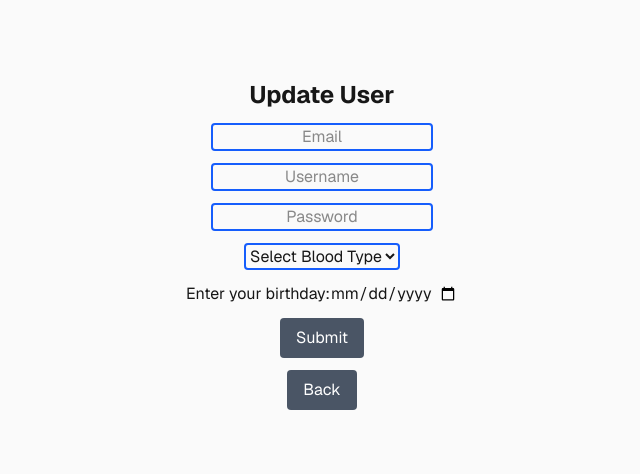
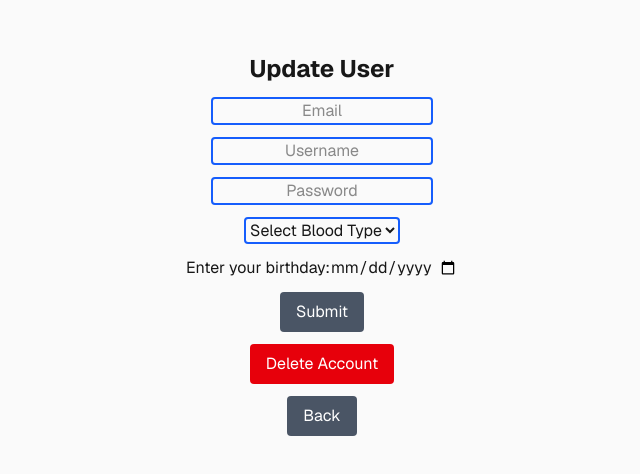
Before and after one commit to xeflore1/CSE-412-Final, a Next.js app in the folder blood-bank-ui/: page /update in a window 1280 px wide. Shown: the part 150-624 px from the top of the page, without its empty margins (318-958 px from the left). Built offline with nearby package versions, Linux system fonts and the light colour scheme.

Commit message:
added delete account button to update page

```diff
--- a/blood-bank-ui/app/update/page.tsx
+++ b/blood-bank-ui/app/update/page.tsx
@@ -93,6 +93,28 @@ export default function UpdateInfo() {
           </button>
   }
 
+  // delete account button
+  function DeleteUser() {
+    const router = useRouter()
+
+    const handleSubmit = () => {
+      // TODO: perform DELETE to remove user
+      // you should be able to use 'userId'
+      var response = 200
+      if (response == 200) // if account deleted successfully go back to landing page
+      {
+        router.push('/')
+      }
+      else
+      {
+       setErrorMsg("delete failed")
+      }
+    }
+    return <button className="px-4 py-2 bg-red-600 text-white rounded hover:bg-gray-700 transition" onClick={handleSubmit}>
+            Delete Account
+          </button>
+  }
+
   // renders update form
   function UpdateStaff() {
 
@@ -116,6 +138,7 @@ export default function UpdateInfo() {
   return (
     <div className="flex flex-col flex-1 items-center justify-center bg-zinc-50 font-sans dark:bg-black gap-3">
       <UpdateStaff />
+      <DeleteUser />
       <Link href="/">
         <button className="px-4 py-2 bg-gray-600 text-white rounded hover:bg-gray-700 transition">
           Back
```
